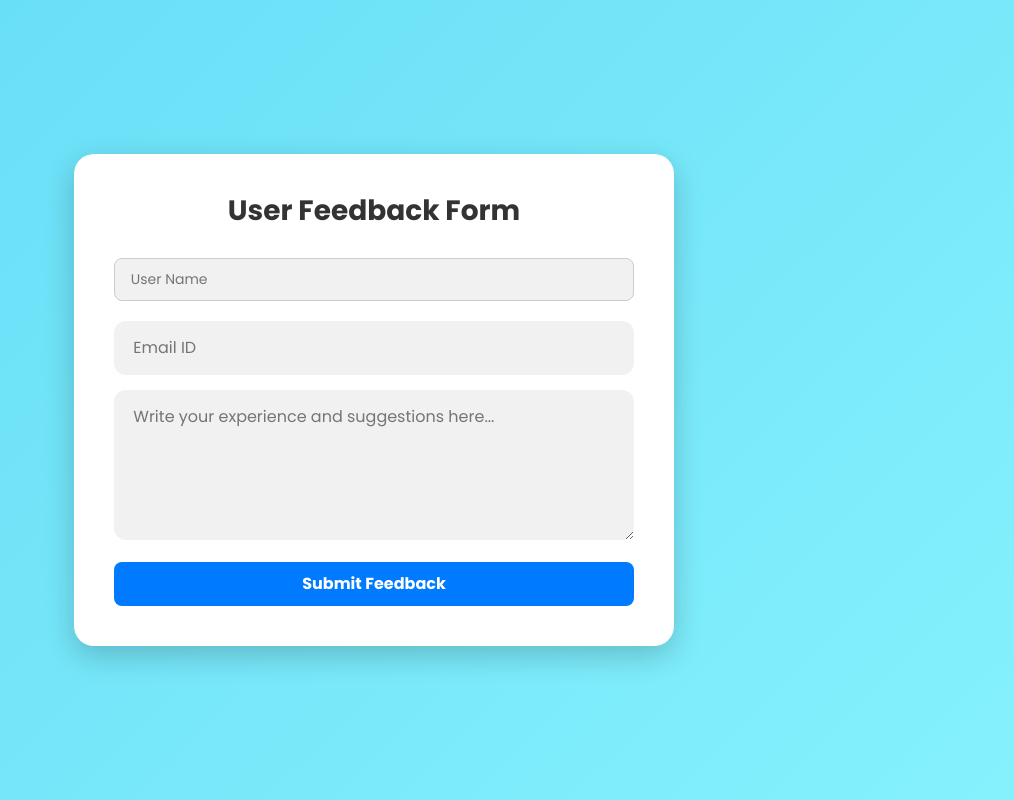
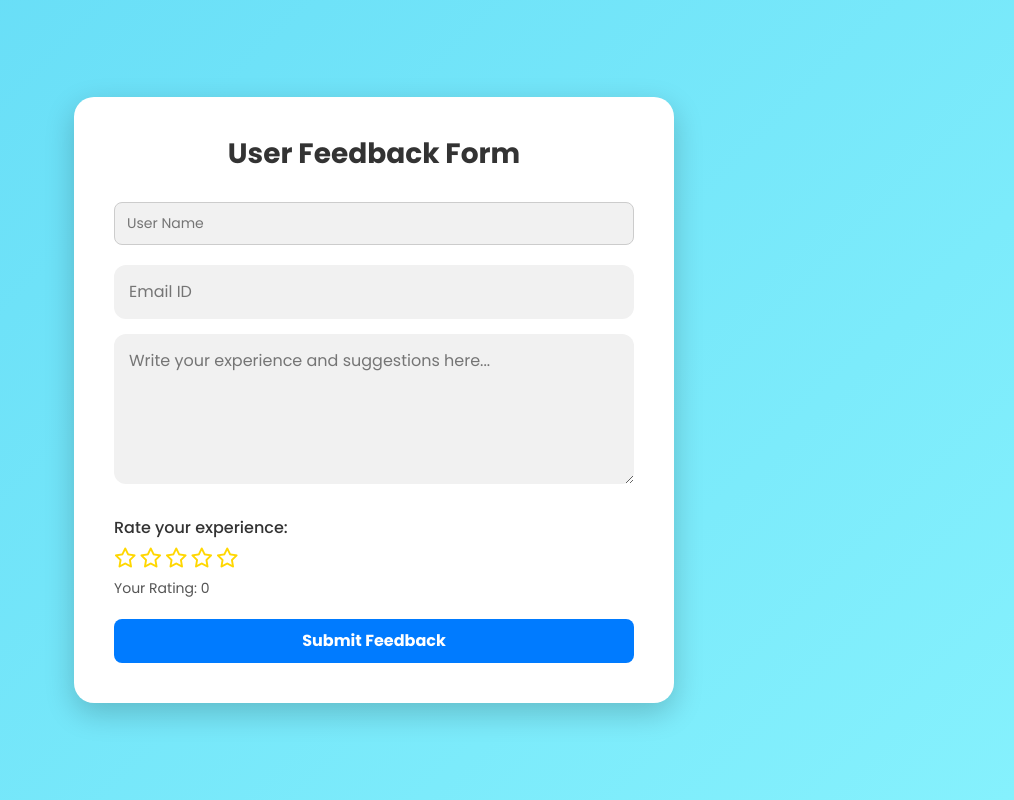
Before and after one commit to thepavansai/HealthNest, a React (Create React App) app in the folder Front-End/healthnest/: page /user/feedback in a window 1280 px wide. Shown: the whole page, without its empty margins (266-1280 px from the left). Built offline with nearby package versions, Linux system fonts and the light colour scheme.

Commit message:
userfeedback updated

```diff
--- a/Front-End/healthnest/package.json
+++ b/Front-End/healthnest/package.json
@@ -5,6 +5,7 @@
   "dependencies": {
     "@emotion/react": "^11.14.0",
     "@emotion/styled": "^11.14.0",
+    "@fortawesome/fontawesome-free": "^6.7.2",
     "@fortawesome/free-solid-svg-icons": "^6.7.2",
     "@fortawesome/react-fontawesome": "^0.2.2",
     "@mui/icons-material": "^7.0.1",
@@ -24,6 +25,7 @@
     "react-dom": "^19.1.0",
     "react-icons": "^5.5.0",
     "react-multi-carousel": "^2.8.5",
+    "react-rating": "^2.0.5",
     "react-responsive-carousel": "^3.2.23",
     "react-router-dom": "^7.5.0",
     "react-scripts": "5.0.1",
--- a/Front-End/healthnest/src/pages/UserFeedback.css
+++ b/Front-End/healthnest/src/pages/UserFeedback.css
@@ -58,6 +58,7 @@
 .feedback-button:hover {
   background-color: #203ae4;
 }
+
 .success-message {
   margin-top: 15px;
   color: green;
@@ -71,7 +72,6 @@
   to { opacity: 1; transform: translateY(0); }
 }
 
-
 @keyframes slideIn {
   from {
     transform: translateY(50px);
@@ -82,3 +82,31 @@
     opacity: 1;
   }
 }
+
+/* ⭐ Rating Section */
+.rating-section {
+  margin: 10px 0 20px;
+  text-align: left;
+  color: gold;
+}
+
+.rating-section label {
+  font-weight: 500;
+  font-size: 16px;
+  color: #333;
+  display: block;
+  margin-bottom: 8px;
+}
+
+.rating-value {
+  margin-top: 6px;
+  font-size: 14px;
+  color: #555;
+}
+
+/* Optional: FontAwesome stars size override */
+.fas.fa-star, .far.fa-star {
+  font-size: 20px;
+  margin-right: 3px;
+  transition: color 0.3s;
+}
--- a/Front-End/healthnest/src/pages/UserFeedback.js
+++ b/Front-End/healthnest/src/pages/UserFeedback.js
@@ -1,6 +1,9 @@
 import React, { useState } from 'react';
 import { useNavigate } from 'react-router-dom';
+import Rating from 'react-rating'; // Import rating library
 import './UserFeedback.css';
+import '@fortawesome/fontawesome-free/css/all.min.css';
+
 
 const UserFeedback = () => {
   const [formData, setFormData] = useState({
@@ -8,9 +11,10 @@ const UserFeedback = () => {
     userName: '',
     email: '',
     feedback: '',
+    rating: 0,
   });
 
-  const [submitted, setSubmitted] = useState(false); // 👈 state to show message
+  const [submitted, setSubmitted] = useState(false);
   const navigate = useNavigate();
 
   const handleChange = (e) => {
@@ -18,32 +22,27 @@ const UserFeedback = () => {
     setFormData((prev) => ({ ...prev, [name]: value }));
   };
 
+  const handleRatingChange = (rate) => {
+    setFormData((prev) => ({ ...prev, rating: rate }));
+  };
+
   const handleSubmit = (e) => {
     e.preventDefault();
     console.log('User Feedback:', formData);
-    setSubmitted(true); // 👈 show success message
-    // Optional: clear form after submission
-    // setFormData({
-    //   userId: '',
-    //   userName: '',
-    //   email: '',
-    //   feedback: '',
-    // });
+    setSubmitted(true);
 
-    // Optional: redirect after delay
-     setTimeout(() => navigate('/user'), 2000);
+    setTimeout(() => navigate('/user'), 2000);
   };
 
   return (
     <div className="feedback-container">
       <div className="feedback-card">
-        <h2 className="feedback-title"> User Feedback Form</h2>
+        <h2 className="feedback-title">User Feedback Form</h2>
         <form onSubmit={handleSubmit} className="feedback-form">
-
           <input
             type="text"
             name="userName"
-            placeholder=" User Name"
+            placeholder="User Name"
             value={formData.userName}
             onChange={handleChange}
             required
@@ -51,22 +50,36 @@ const UserFeedback = () => {
           <input
             type="email"
             name="email"
-            placeholder=" Email ID"
+            placeholder="Email ID"
             value={formData.email}
             onChange={handleChange}
             required
           />
           <textarea
             name="feedback"
-            placeholder=" Write your experience and suggestions here..."
+            placeholder="Write your experience and suggestions here..."
             value={formData.feedback}
             onChange={handleChange}
             rows={5}
             required
           />
-          <button type="submit" className="feedback-button"> Submit Feedback</button>
 
-          { }
+          {/* ⭐ Rating Section */}
+          <div className="rating-section">
+            <label>Rate your experience:</label>
+            <Rating
+              initialRating={formData.rating}
+              onChange={handleRatingChange}
+              fractions={1}
+              step={1}
+              emptySymbol={<i className="far fa-star"></i>}
+              fullSymbol={<i className="fas fa-star"></i>}
+            />
+            <div className="rating-value">Your Rating: {formData.rating}</div>
+          </div>
+
+          <button type="submit" className="feedback-button">Submit Feedback</button>
+
           {submitted && <p className="success-message">✅ Feedback sent successfully!</p>}
         </form>
       </div>
```
Also changed, not shown: 1 other file (tests, documents, lock files or other folders). Lines whose indentation alone changed are shown as unchanged.
